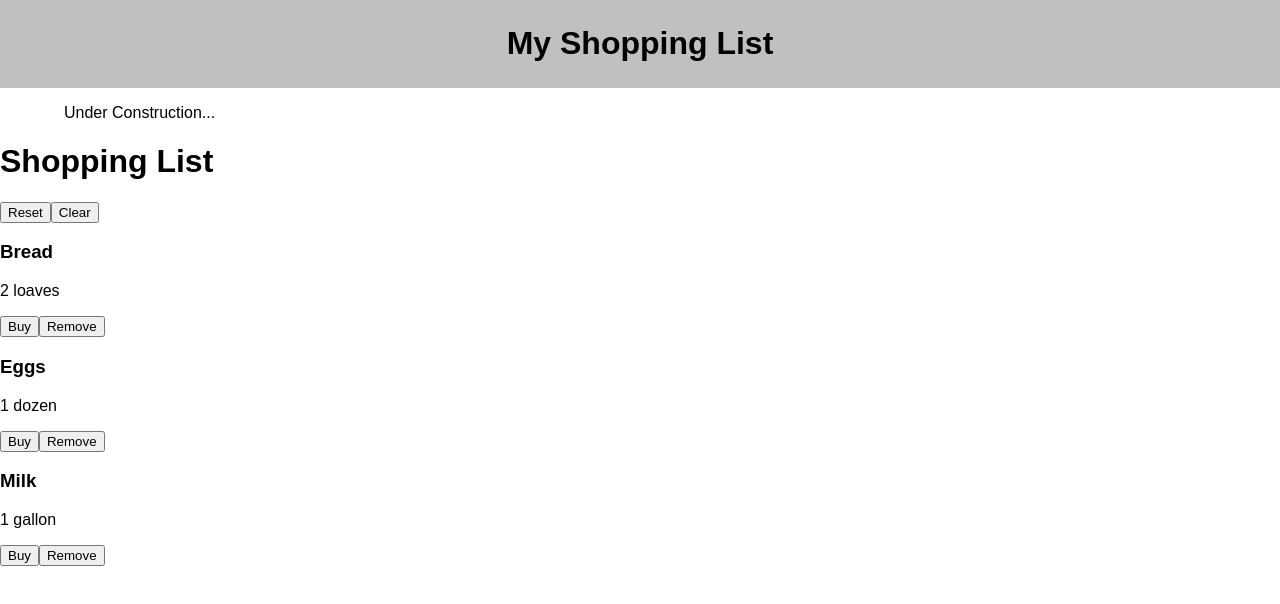
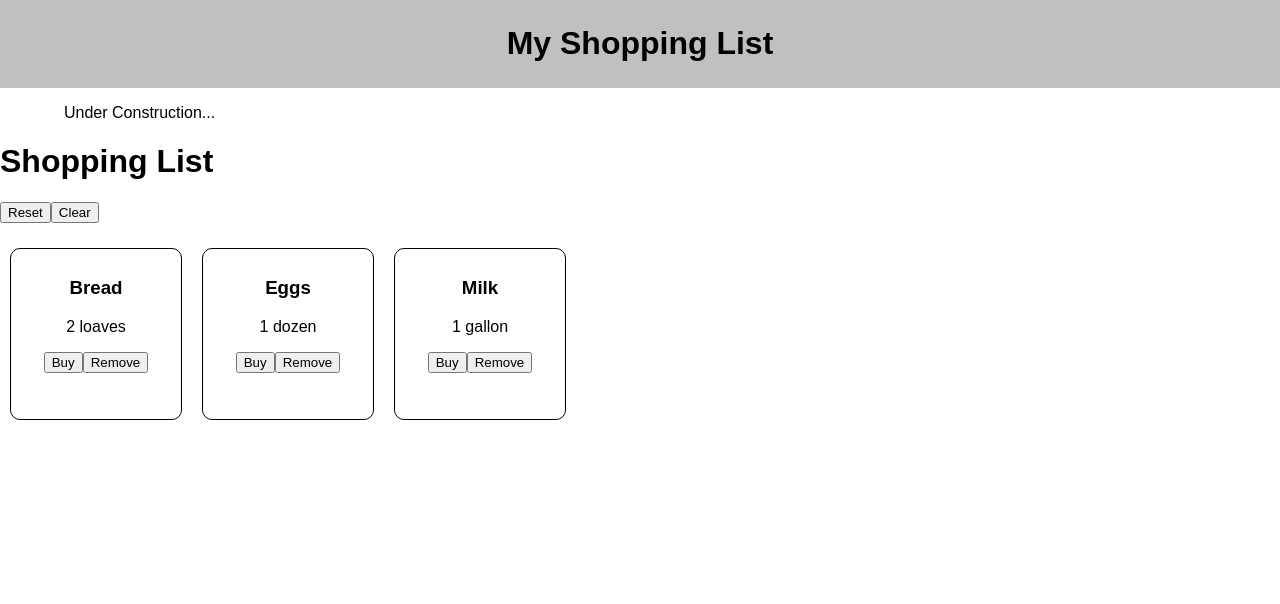
Before and after one commit to NateMacLaurin/group-fs-react-shopping-list, a React (Create React App) app: page / in a window 1280 px wide. Shown: the top 604 px of the page. Built offline with nearby package versions, Linux system fonts and the light colour scheme.

Commit message:
updating for merge

```diff
--- /dev/null
+++ b/src/components/ListItem/ListItem.css
@@ -0,0 +1,10 @@
+.itemBox {
+    border: solid black 1px;
+    border-radius: 10px;
+    width: 150px;
+    height: 150px;
+    padding: 10px;
+    margin: 10px;
+    justify-self: center;
+    align-self: center;
+}
--- a/src/components/ListItem/ListItem.jsx
+++ b/src/components/ListItem/ListItem.jsx
@@ -1,17 +1,19 @@
+import './ListItem.css';
+
 function ListItem({item}) {
 
     const deleteItem = () => {
 
-        console.log('clicked delete');
+        console.log('clicked Remove');
 
-        axios.delete(`/list/${id}`, {
-            name: newCreatureName,
-            origin: newCreatureOrigin
-        }).then((response) => {
-            console.log(response);
-        }).catch((err) => {
-          console.log(err);
-        })
+        // axios.delete(`/list/${id}`, {
+        //     name: newCreatureName,
+        //     origin: newCreatureOrigin
+        // }).then((response) => {
+        //     console.log(response);
+        // }).catch((err) => {
+        //   console.log(err);
+        // })
     } // end deleteItem
 
     const markBought = () => {
--- /dev/null
+++ b/src/components/ShoppingList/ShoppingList.css
@@ -0,0 +1,10 @@
+.listContainer {
+    display: flex;
+    justify-content: start;
+    align-content: start;
+    text-align: center;
+}
+
+.listHead {
+    margin-bottom: 15px;
+}
--- a/src/components/ShoppingList/ShoppingList.jsx
+++ b/src/components/ShoppingList/ShoppingList.jsx
@@ -1,15 +1,16 @@
 import ListItem from '../ListItem/ListItem';
+import "./ShoppingList.css";
 
 function ShoppingList({ shoppingList }) {
     console.log('logging shopping list', shoppingList);
 
     return (
         <div>
-            <div>
+            <div className="listHead">
                 <h1>Shopping List</h1>
                 <button>Reset</button><button>Clear</button>
             </div>
-            <div>
+            <div className="listContainer">
                 {shoppingList.map(item =>
                 (<ListItem
                     item={item}
```
